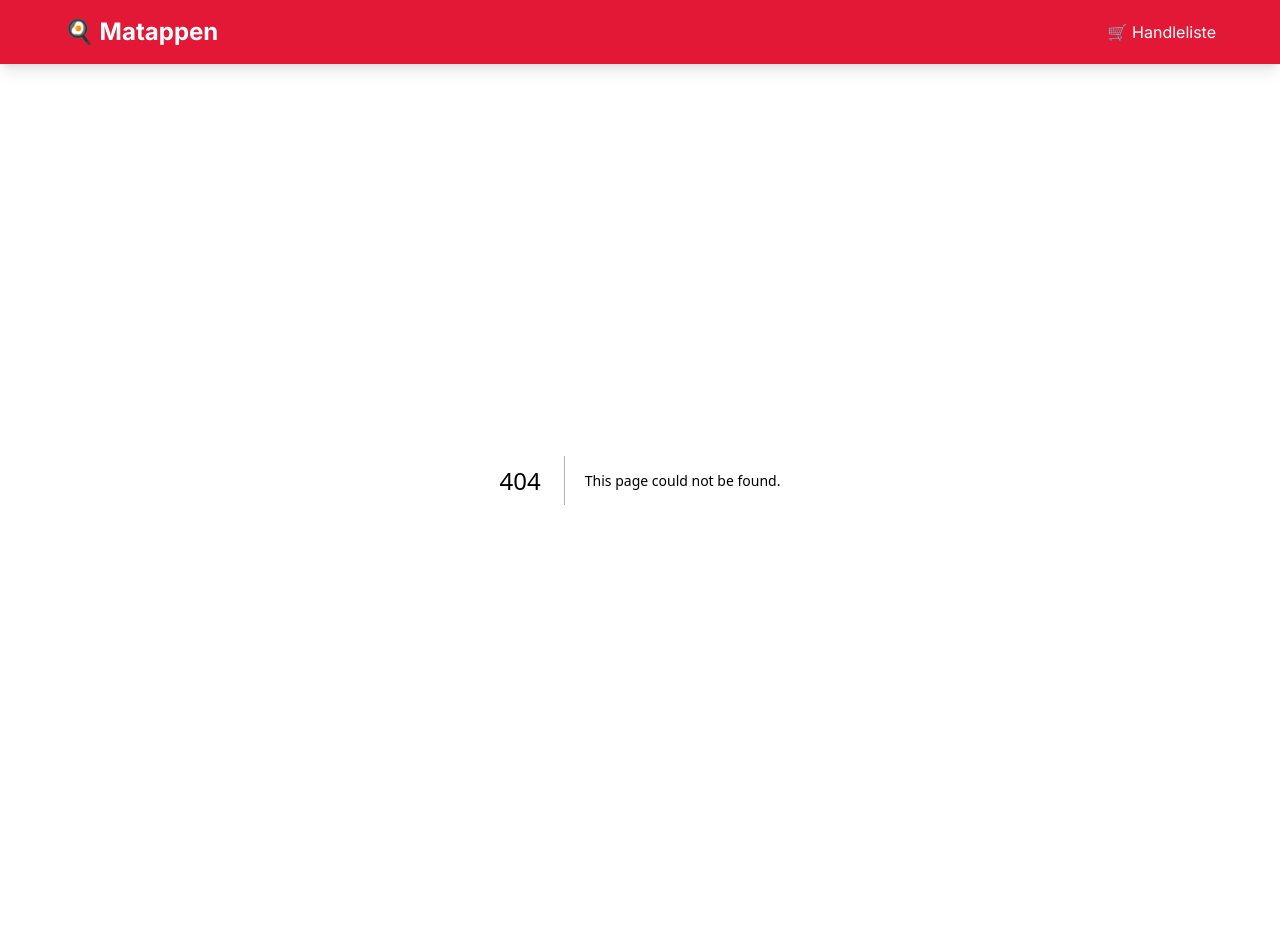
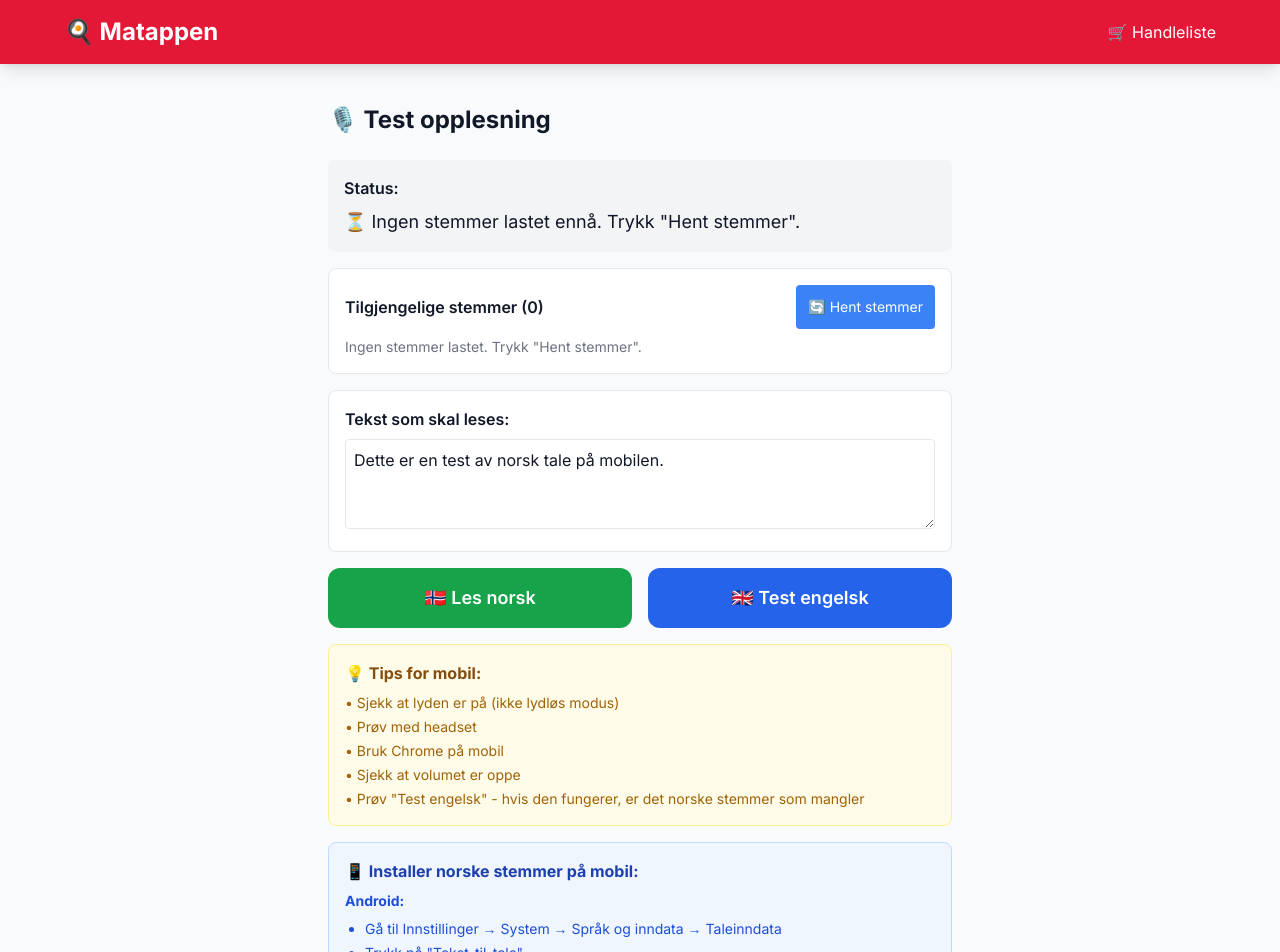
Before and after one commit to supermat26/Matappen, a Next.js app: page /test-tale in a window 1280 px wide. Before the commit this address had no page. Shown: the top 952 px of the page. Before the commit the page ends 896 px from the top, so only its background shows below. Built offline with nearby package versions, Linux system fonts and the light colour scheme.

Commit message:
Create page.tsx

```diff
--- /dev/null
+++ b/app/test-tale/page.tsx
@@ -0,0 +1,252 @@
+'use client'
+
+import { useState, useEffect } from 'react'
+
+export default function TestTalePage() {
+  const [status, setStatus] = useState('Sjekker...')
+  const [stemmer, setStemmer] = useState<any[]>([])
+  const [tekst, setTekst] = useState('Dette er en test av norsk tale på mobilen.')
+  const [sisteFeil, setSisteFeil] = useState('')
+
+  // Sjekk støtte ved lasting
+  useEffect(() => {
+    if (typeof window === 'undefined') return
+
+    // Sjekk om speech synthesis støttes
+    if (!('speechSynthesis' in window)) {
+      setStatus('❌ Speech synthesis støttes ikke i denne nettleseren')
+      return
+    }
+
+    setStatus('✅ Speech synthesis støttes')
+
+    // Hent stemmer
+    const hentStemmer = () => {
+      const voices = window.speechSynthesis.getVoices()
+      setStemmer(voices)
+
+      const norske = voices.filter(v => v.lang.startsWith('nb') || v.lang.startsWith('no'))
+      if (norske.length > 0) {
+        setStatus(`✅ Fant ${norske.length} norske stemmer: ${norske.map(v => v.name).join(', ')}`)
+      } else if (voices.length > 0) {
+        setStatus(`⚠️ Fant ${voices.length} stemmer, men ingen norske. Bruker standard.`)
+      } else {
+        setStatus('⏳ Ingen stemmer lastet ennå. Trykk "Hent stemmer".')
+      }
+    }
+
+    // Prøv å hente stemmer med en gang
+    hentStemmer()
+
+    // Sett opp event listener for når stemmer lastes
+    window.speechSynthesis.onvoiceschanged = () => {
+      hentStemmer()
+    }
+
+    // Rydd opp
+    return () => {
+      window.speechSynthesis.cancel()
+    }
+  }, [])
+
+  const hentStemmer = () => {
+    if (typeof window === 'undefined' || !('speechSynthesis' in window)) return
+    const voices = window.speechSynthesis.getVoices()
+    setStemmer(voices)
+
+    const norske = voices.filter(v => v.lang.startsWith('nb') || v.lang.startsWith('no'))
+    if (norske.length > 0) {
+      setStatus(`✅ Fant ${norske.length} norske stemmer`)
+    } else {
+      setStatus(`⚠️ ${voices.length} stemmer funnet, ingen norske`)
+    }
+  }
+
+  const testTale = () => {
+    if (typeof window === 'undefined' || !('speechSynthesis' in window)) {
+      alert('Speech synthesis støttes ikke')
+      return
+    }
+
+    const synth = window.speechSynthesis
+
+    // Stopp eventuell pågående tale
+    synth.cancel()
+
+    setSisteFeil('')
+
+    try {
+      const utterance = new SpeechSynthesisUtterance(tekst)
+      utterance.lang = 'nb-NO'
+      utterance.rate = 0.9
+      utterance.pitch = 1
+      utterance.volume = 1
+
+      // Prøv å finne norsk stemme
+      const voices = synth.getVoices()
+      const norskStemme = voices.find(v => v.lang.startsWith('nb') || v.lang.startsWith('no'))
+      if (norskStemme) {
+        utterance.voice = norskStemme
+        console.log('✅ Bruker norsk stemme:', norskStemme.name)
+      } else if (voices.length > 0) {
+        // Bruk første stemme hvis ingen norsk
+        utterance.voice = voices[0]
+        console.log('⚠️ Bruker standard stemme:', voices[0].name)
+      }
+
+      // Event handlers
+      utterance.onstart = () => {
+        console.log('▶️ Opplesning startet')
+        setStatus('🔊 Leser...')
+      }
+
+      utterance.onend = () => {
+        console.log('✅ Opplesning ferdig')
+        setStatus('✅ Ferdig!')
+      }
+
+      utterance.onerror = (event) => {
+        console.error('❌ Feil:', event)
+        setSisteFeil(`Feil: ${event.error}`)
+        setStatus(`❌ Feil: ${event.error}`)
+      }
+
+      // Start opplesning
+      synth.speak(utterance)
+      console.log('📢 Speak() kalt')
+
+    } catch (error) {
+      console.error('❌ Unntak:', error)
+      setSisteFeil(`Unntak: ${error}`)
+      setStatus('❌ Kunne ikke starte opplesning')
+    }
+  }
+
+  const testEnkel = () => {
+    if (typeof window === 'undefined' || !('speechSynthesis' in window)) return
+
+    const synth = window.speechSynthesis
+    synth.cancel()
+
+    // Enkel test uten norsk stemme
+    const msg = new SpeechSynthesisUtterance('Hello world, this is a test')
+    msg.lang = 'en-US'
+    msg.rate = 1
+
+    msg.onend = () => console.log('✅ Enkel test ferdig')
+    msg.onerror = (e) => console.error('❌ Enkel test feil:', e)
+
+    synth.speak(msg)
+    setStatus('🔊 Sier "Hello world" på engelsk')
+  }
+
+  return (
+    <div className="p-6 max-w-2xl mx-auto">
+      <h1 className="text-2xl font-bold mb-6">🎙️ Test opplesning</h1>
+
+      {/* Status */}
+      <div className="bg-gray-100 p-4 rounded-lg mb-4">
+        <h2 className="font-semibold mb-2">Status:</h2>
+        <p className="text-lg">{status}</p>
+        {sisteFeil && (
+          <p className="text-red-600 text-sm mt-2">❌ {sisteFeil}</p>
+        )}
+      </div>
+
+      {/* Stemmer */}
+      <div className="bg-white border rounded-lg p-4 mb-4">
+        <div className="flex justify-between items-center mb-2">
+          <h2 className="font-semibold">Tilgjengelige stemmer ({stemmer.length})</h2>
+          <button
+            onClick={hentStemmer}
+            className="px-3 py-1 bg-blue-500 text-white rounded text-sm touch-manipulation"
+            style={{ minHeight: '44px' }}
+          >
+            🔄 Hent stemmer
+          </button>
+        </div>
+        <div className="max-h-40 overflow-y-auto text-sm">
+          {stemmer.length === 0 ? (
+            <p className="text-gray-500">Ingen stemmer lastet. Trykk "Hent stemmer".</p>
+          ) : (
+            <ul className="space-y-1">
+              {stemmer.map((v, i) => (
+                <li key={i} className="border-b pb-1">
+                  {v.name} ({v.lang}) {v.lang.startsWith('nb') || v.lang.startsWith('no') ? '🇳🇴' : ''}
+                </li>
+              ))}
+            </ul>
+          )}
+        </div>
+      </div>
+
+      {/* Testtekst */}
+      <div className="bg-white border rounded-lg p-4 mb-4">
+        <h2 className="font-semibold mb-2">Tekst som skal leses:</h2>
+        <textarea
+          value={tekst}
+          onChange={(e) => setTekst(e.target.value)}
+          className="w-full border rounded p-2 text-base"
+          rows={3}
+        />
+      </div>
+
+      {/* Knapper */}
+      <div className="grid grid-cols-2 gap-4 mb-4">
+        <button
+          onClick={testTale}
+          className="bg-green-600 text-white px-6 py-4 rounded-xl text-lg font-semibold touch-manipulation"
+          style={{ minHeight: '56px' }}
+        >
+          🇳🇴 Les norsk
+        </button>
+        <button
+          onClick={testEnkel}
+          className="bg-blue-600 text-white px-6 py-4 rounded-xl text-lg font-semibold touch-manipulation"
+          style={{ minHeight: '56px' }}
+        >
+          🇬🇧 Test engelsk
+        </button>
+      </div>
+
+      {/* Tips */}
+      <div className="bg-yellow-50 border border-yellow-200 rounded-lg p-4 mt-4">
+        <h3 className="font-bold text-yellow-800">💡 Tips for mobil:</h3>
+        <ul className="text-sm text-yellow-700 mt-2 space-y-1">
+          <li>• Sjekk at lyden er på (ikke lydløs modus)</li>
+          <li>• Prøv med headset</li>
+          <li>• Bruk Chrome på mobil</li>
+          <li>• Sjekk at volumet er oppe</li>
+          <li>• Prøv "Test engelsk" - hvis den fungerer, er det norske stemmer som mangler</li>
+        </ul>
+      </div>
+
+      {/* Instruksjoner for å installere norske stemmer */}
+      <div className="bg-blue-50 border border-blue-200 rounded-lg p-4 mt-4">
+        <h3 className="font-bold text-blue-800">📱 Installer norske stemmer på mobil:</h3>
+        <div className="text-sm text-blue-700 mt-2 space-y-2">
+          <p><strong>Android:</strong></p>
+          <ul className="list-disc pl-5 space-y-1">
+            <li>Gå til Innstillinger → System → Språk og inndata → Taleinndata</li>
+            <li>Trykk på "Tekst-til-tale"</li>
+            <li>Velg "Språk" og last ned norsk</li>
+          </ul>
+          <p><strong>iPhone:</strong></p>
+          <ul className="list-disc pl-5 space-y-1">
+            <li>Gå til Innstillinger → Tilgjengelighet → Tale</li>
+            <li>Slå på "Les opp innhold"</li>
+            <li>Last ned norske stemmer under "Språk"</li>
+          </ul>
+        </div>
+      </div>
+
+      {/* Console log */}
+      <details className="mt-4">
+        <summary className="cursor-pointer text-blue-600">🔍 Åpne konsoll for debugging</summary>
+        <div className="bg-gray-900 text-green-400 p-4 rounded mt-2 text-xs overflow-auto max-h-48">
+          Åpne utviklerverktøy (F12) og se Console-fanen for logg-meldinger.
+        </div>
+      </details>
+    </div>
+  )
+}
```
